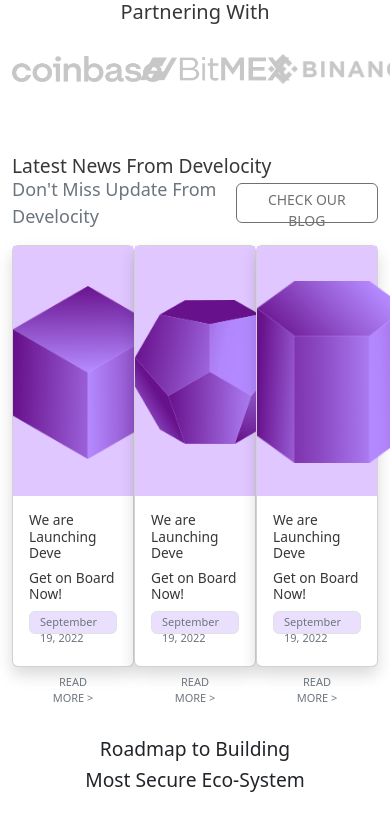
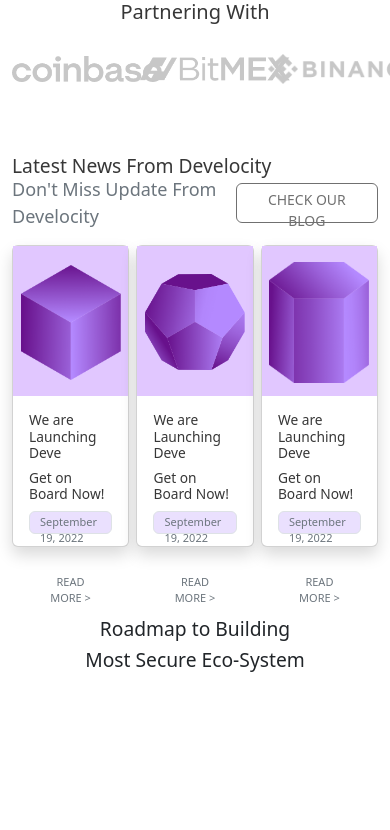
Before and after one commit to moussa32/develocity-modern-landing, a React (Create React App) app: page / in a window 390 px wide. Shown: the top 830 px of the page. Built offline with nearby package versions, Linux system fonts and the light colour scheme.

Commit message:
editing news flexbox

```diff
--- a/src/modules/LatestNews/LatestNews.module.css
+++ b/src/modules/LatestNews/LatestNews.module.css
@@ -19,7 +19,7 @@
  }
  .myCard{
     height: 420px;
-    width: 350px;
+    width: 30%;
  }
  .cardImageContainer{
     height: 250px;
@@ -48,3 +48,21 @@
     text-align: end !important;
     font-size: 12px;
 }
+
+
+@media screen and (max-width:992px) {
+   .cardImageContainer{
+      height: 150px;
+      line-height: 150px;
+   }
+  .myCard{
+   width: 32%;
+   height: 300px;
+  }
+  .cardBody{
+   height: 150px;
+}
+   .cardImageContainer img{
+      width: 100px;
+   }
+}
```
